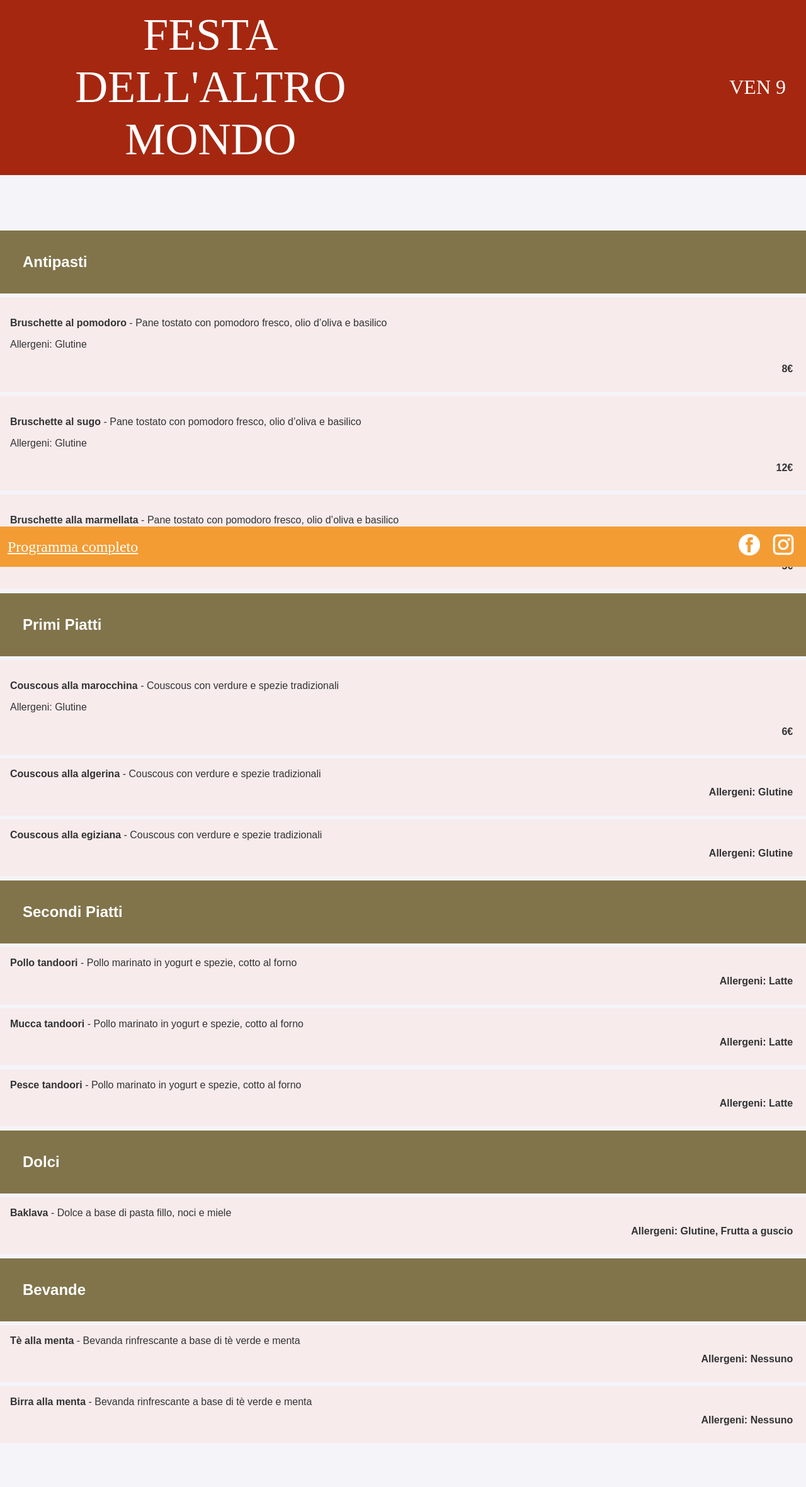
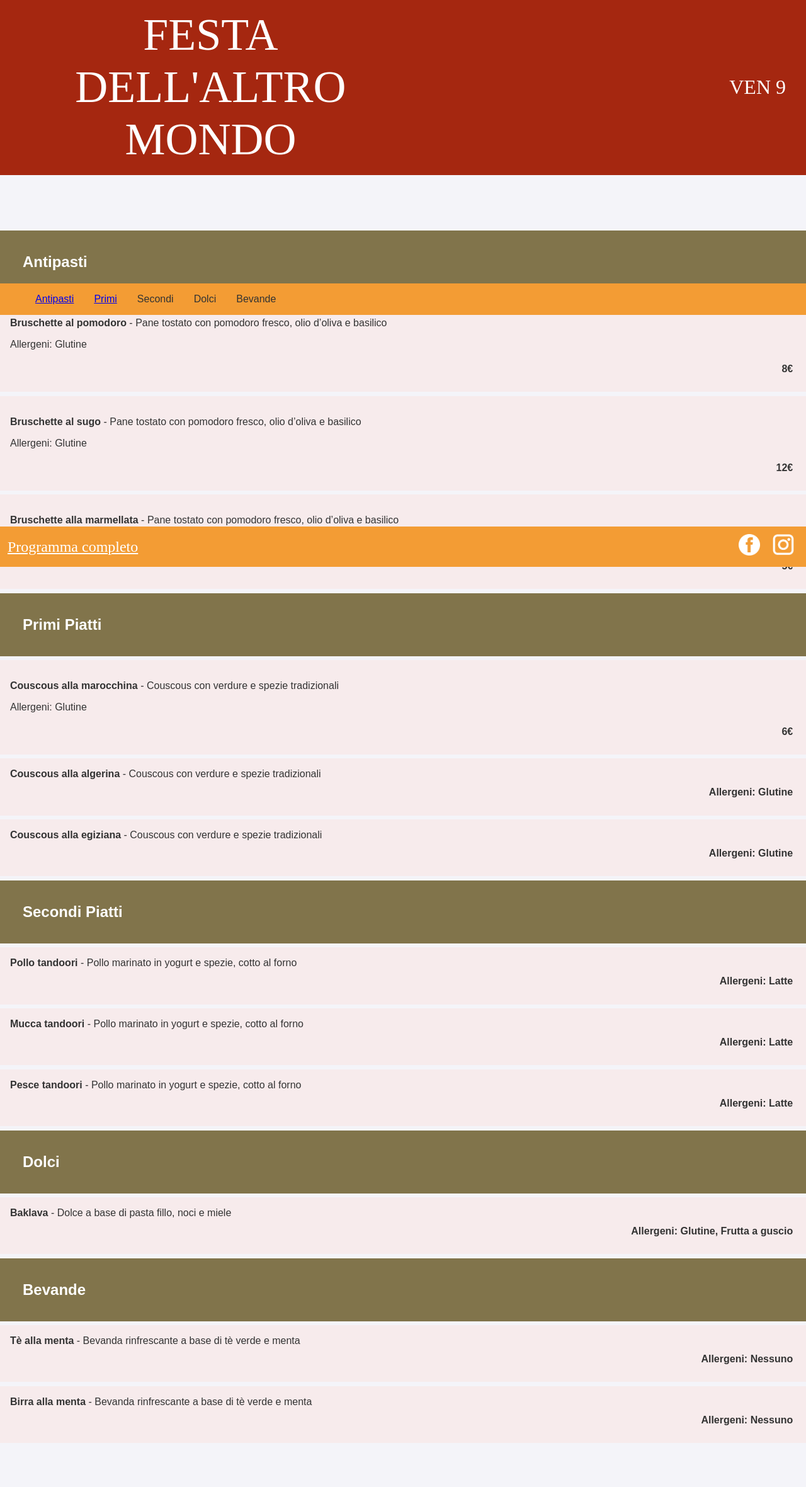
Before and after one commit to isottipietro/menu-altro-mondo, a Jekyll site: the page built from index.md, in a window 1280 px wide. Shown: the whole page at 63% size. Built offline with Jekyll 4.4.1, drawn with Linux system fonts in a browser that asks for light colours; some web fonts are replaced.

Commit message:
some changes

```diff
--- a/assets/css/style.css
+++ b/assets/css/style.css
@@ -131,6 +131,23 @@ img {
     padding: 0 0.3em;
 }
 
+@keyframes menu-traspose {
+	from {
+		top: 50vh;
+	}
+	to {
+        top: 10vh;
+	}
+}
+
+menu {
+    position: sticky;
+    top: 50vh;
+    background-color: #f39c34;
+    animation: menu-traspose linear forwards;
+	animation-timeline: scroll();
+    animation-range: 0vh 50vh;
+}
 .menu {
     display: flex;
     overflow-x: scroll;
```
